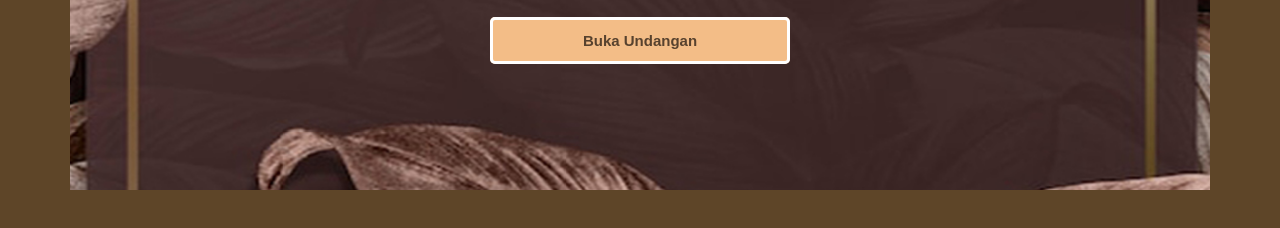
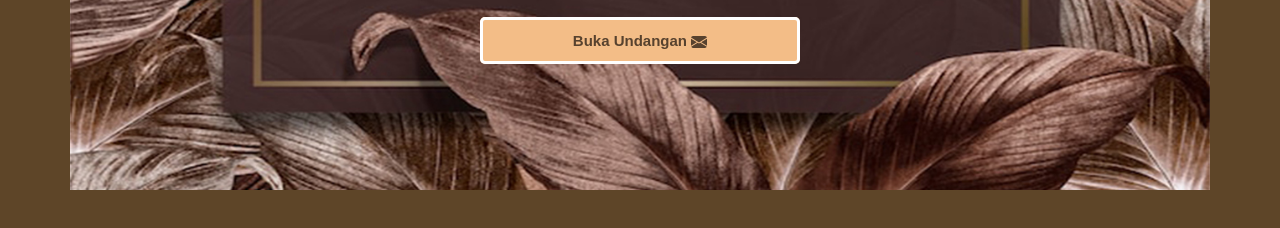
Before and after one commit to Rifqiki/contoh, a plain HTML site: page index.html in a window 1280 px wide. Shown: the part 434-662 px from the top of the page. Drawn offline with nearby package versions, Linux system fonts and the light colour scheme.

Commit message:
Update index.html

```diff
--- a/index.html
+++ b/index.html
@@ -148,8 +148,6 @@ table {
     height: 600px;
     background-image: url(img/bgg.jpg);
   background-size: cover;
-  background-attachment: fixed;
-  background-repeat: no-repeat;
   background-position: center;
 }
 a{
@@ -180,7 +178,9 @@ a{
                                     <h5>Tanpa Mengurangi Rasa Hormat, Kami Mengundang Anda Untuk Berkenan Hadir Di Acara Metatah dan Metelubulanan Kami.</h5>
                                 </div>
 
-                            </div><a href="undangan.html"><b>Buka Undangan</b></a></div>
+                            </div><a href="undangan.html"><b> Buka Undangan </b><svg xmlns="http://www.w3.org/2000/svg" width="16" height="16" fill="currentColor" class="bi bi-envelope-fill" viewBox="0 0 16 16">
+                                <path d="M.05 3.555A2 2 0 0 1 2 2h12a2 2 0 0 1 1.95 1.555L8 8.414zM0 4.697v7.104l5.803-3.558zM6.761 8.83l-6.57 4.027A2 2 0 0 0 2 14h12a2 2 0 0 0 1.808-1.144l-6.57-4.027L8 9.586zm3.436-.586L16 11.801V4.697z"/>
+                              </svg></a></div>
 
 
 
```
